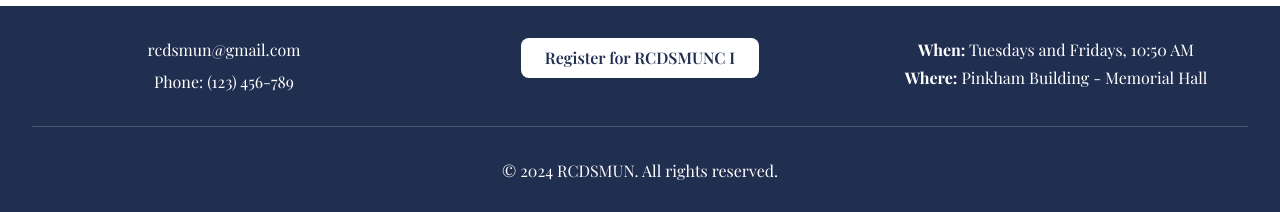
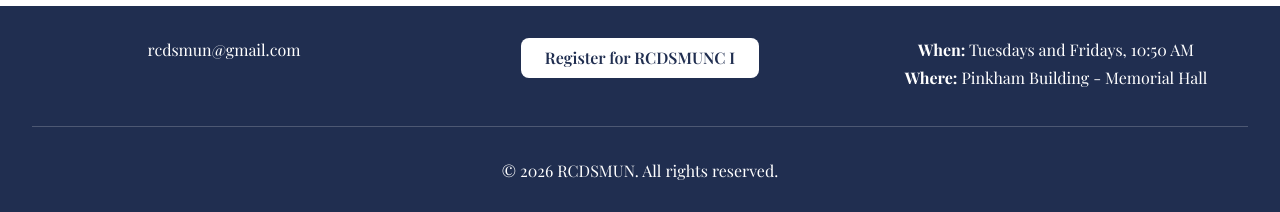
Before and after one commit to AnyaKhemlani/rcdsmun, a React (Vite) app: page / in a window 1280 px wide. Shown: the part 2376-2588 px from the top of the page. Built offline with nearby package versions, Linux system fonts and the light colour scheme; the HTML template or start-up script is replaced by a standard one.

Commit message:
logistics updates

```diff
--- a/src/components/ConferencePage.jsx
+++ b/src/components/ConferencePage.jsx
@@ -25,6 +25,7 @@ function ConferencePage() {
               <h2 className="text-3xl font-bold text-navy mb-4">Schedule</h2>
               <div className="text-navy space-y-3">
                 <p><strong>Date:</strong> March 15-16, 2025</p>
+                <p><strong>Location:</strong> 3 Cedar St; Rye, NY 10580</p>
                 <p><strong>Registration:</strong> 8:00am - 8:45am</p>
                 <p><strong>Opening Ceremonies:</strong> 9:00am - 9:45am</p>
                 <p><strong>Committee Session I:</strong> 10:00am - 12:00pm</p>
@@ -39,11 +40,11 @@ function ConferencePage() {
             <div className="bg-white rounded-xl shadow-lg p-8">
               <h2 className="text-3xl font-bold text-navy mb-4">Logistics</h2>
               <div className="text-navy space-y-3">
-                <p><strong>Location:</strong> RCDS Campus</p>
-                <p><strong>Registration Fee:</strong> $30 per delegate</p>
+                <p><strong>Registration Fee:</strong> $40 per delegate</p>
                 <p><strong>Lunch:</strong> Provided</p>
-                <p><strong>Dress Code:</strong> Western Business Attire</p>
+                <p><strong>Dress Code:</strong> Business Attire</p>
                 <p><strong>Parking:</strong> Available on campus</p>
+                <p><strong>AI Use Policy:</strong> Please note that there is a zero tolerance policy for Artificial Intelligence use at RCDSMUNC I for any written work, including but not limited to position papers, working documents, and resolutions. If a student’s work is flagged for AI use or plagiarism, the student will be immediately disqualified from earning a delegation award, and their faculty advisor will be notified. </p>
               </div>
             </div>
           </div>
@@ -54,7 +55,7 @@ function ConferencePage() {
               RCDSMUNC I will bring together delegates from across the region to engage in meaningful diplomatic discussions and negotiations. This conference offers an excellent opportunity for both novice and experienced delegates to develop their skills.
             </p>
             <p className="text-navy leading-relaxed">
-              For questions or more information, please contact us at rcdsmun@example.com
+              For questions or more information, please contact us at rcdsmun@gmail.com
             </p>
           </div>
         </div>
--- a/src/components/Footer.jsx
+++ b/src/components/Footer.jsx
@@ -10,7 +10,6 @@ function Footer({ setCurrentPage }) {
                   rcdsmun@gmail.com
                 </a>
               </p>
-              <p>Phone: (123) 456-789</p>
             </div>
             <div>
               <a
@@ -29,7 +28,7 @@ function Footer({ setCurrentPage }) {
           </div>
 
           <div className="mt-8 pt-8 border-t border-white/20 text-center">
-            <p>&copy; 2024 RCDSMUN. All rights reserved.</p>
+            <p>&copy; 2026 RCDSMUN. All rights reserved.</p>
           </div>
         </div>
       </footer>
```
